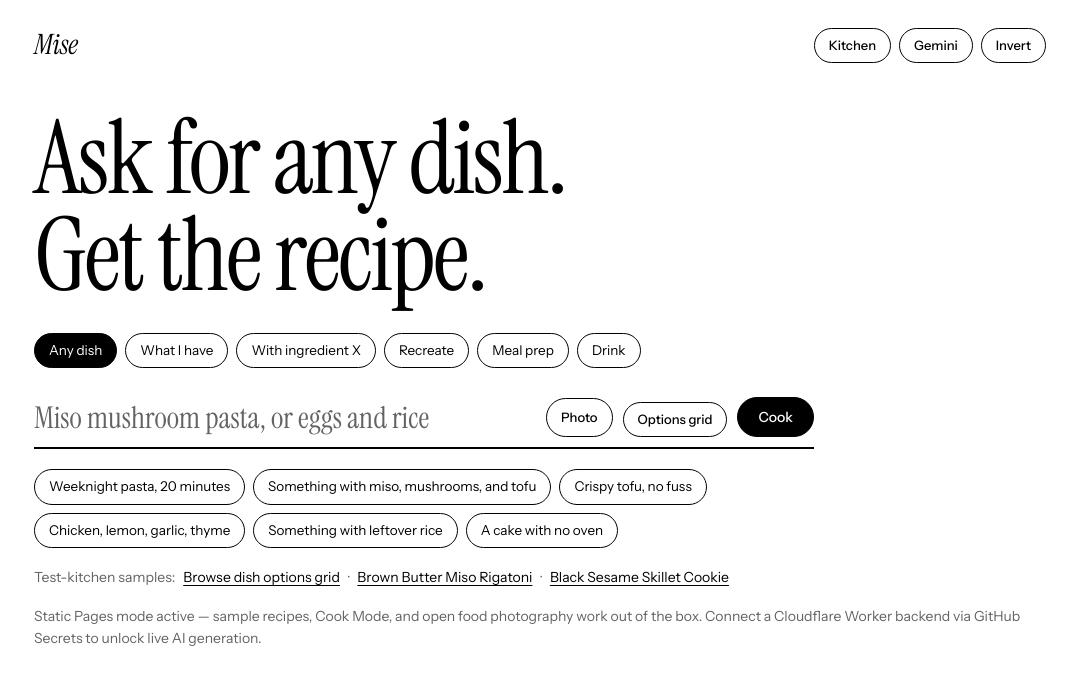
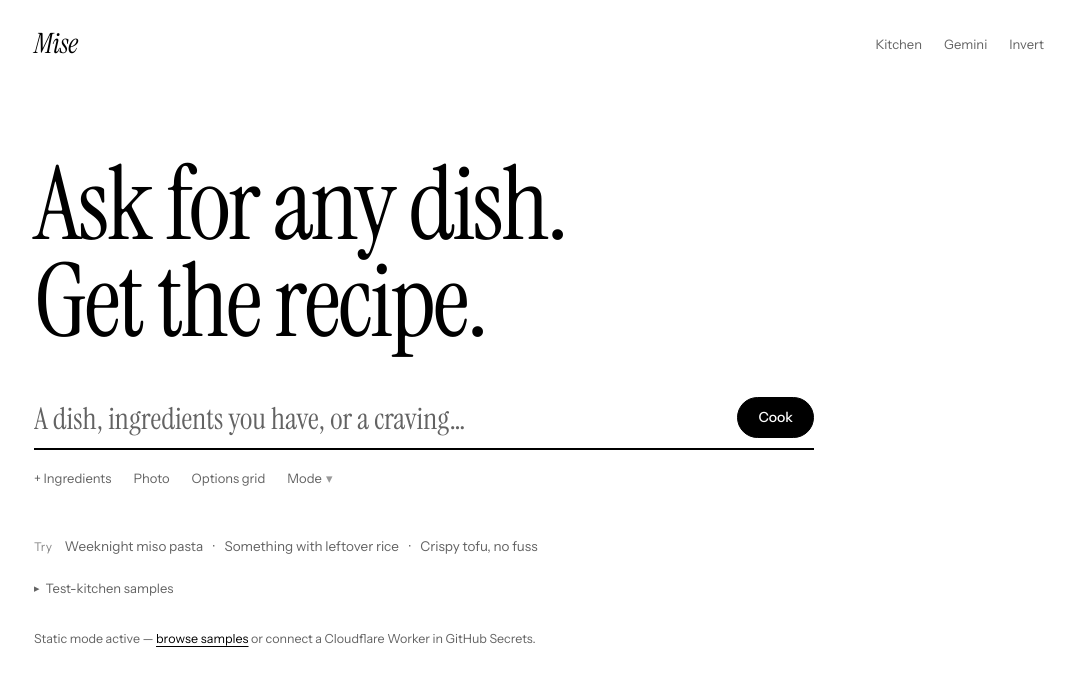
Before and after one commit to Hootsworth/Mise, a website with bundled scripts: page public/index.html in a window 1280 px wide. Shown: the whole page, without its empty margins (100-1177 px from the left). Built offline with nearby package versions, Linux system fonts and the light colour scheme; files whose address does not match are found by name.

Commit message:
Minimize Mise landing page to a calm monochrome editorial layout

```diff
--- a/public/index.html
+++ b/public/index.html
@@ -33,13 +33,16 @@ try {
   <main id="home-view">
     <h1>Ask for any dish.<br>Get the recipe.</h1>
 
-    <div class="mode-row" id="mode-row" role="group" aria-label="Creation mode">
-      <button type="button" class="chip is-active" data-mode="any" aria-pressed="true">Any dish</button>
-      <button type="button" class="chip" data-mode="fridge" aria-pressed="false">What I have</button>
-      <button type="button" class="chip" data-mode="craving" aria-pressed="false">With ingredient X</button>
-      <button type="button" class="chip" data-mode="recreate" aria-pressed="false">Recreate</button>
-      <button type="button" class="chip" data-mode="mealprep" aria-pressed="false">Meal prep</button>
-      <button type="button" class="chip" data-mode="drink" aria-pressed="false">Drink</button>
+    <form class="ask home-ask" id="ask-form" onsubmit="return false">
+      <input id="q" type="text" autocomplete="off" placeholder="A dish, ingredients you have, or a craving…" aria-label="What do you want to cook?">
+      <button class="go" id="cook-submit" type="submit">Cook</button>
+    </form>
+
+    <div class="home-actions" role="group" aria-label="Input options">
+      <button type="button" class="quiet-act" id="ing-toggle-btn" aria-expanded="false">+ Ingredients</button>
+      <label class="quiet-act" for="photo-input" title="Attach fridge or dish photo (or drag & paste)">Photo<input id="photo-input" type="file" accept="image/*" multiple hidden></label>
+      <button type="button" class="quiet-act" id="alt-submit">Options grid</button>
+      <button type="button" class="quiet-act mode-trigger" id="mode-btn" popovertarget="mode-popover">Mode</button>
     </div>
 
     <div class="ing-tags-bar" id="ing-tags-bar" hidden>
@@ -50,27 +53,19 @@ try {
       </div>
     </div>
 
-    <form class="ask home-ask" id="ask-form" onsubmit="return false">
-      <input id="q" type="text" autocomplete="off" placeholder="Miso mushroom pasta, or eggs and rice" aria-label="What do you want to cook?">
-      <label class="photo-btn" for="photo-input" title="Attach fridge or dish photo (or drag & paste)">
-        <span>Photo</span>
-        <input id="photo-input" type="file" accept="image/*" multiple hidden>
-      </label>
-      <button class="tbtn alt-submit" id="alt-submit" type="button">Options grid</button>
-      <button class="go" id="cook-submit" type="submit">Cook</button>
-    </form>
+    <div class="photo-strip" id="photo-strip" hidden></div>
+    <div class="home-prompts" id="sugg" aria-label="Try a prompt"></div>
 
-    <div class="photo-strip" id="photo-strip" hidden></div>
-    <div class="chips" id="sugg"></div>
-
-    <div class="home-samples">
-      <span>Test-kitchen samples:</span>
-      <button type="button" class="link-btn" id="sample-ideas-btn">Browse dish options grid</button>
-      <span aria-hidden="true">·</span>
-      <button type="button" class="link-btn" data-sample="0">Brown Butter Miso Rigatoni</button>
-      <span aria-hidden="true">·</span>
-      <button type="button" class="link-btn" data-sample="1">Black Sesame Skillet Cookie</button>
-    </div>
+    <details class="home-disclosure" id="samples-disclosure">
+      <summary>Test-kitchen samples</summary>
+      <div class="disclosure-body">
+        <button type="button" class="link-btn" id="sample-ideas-btn">Dish options grid</button>
+        <span aria-hidden="true">·</span>
+        <button type="button" class="link-btn" data-sample="0">Brown Butter Miso Rigatoni</button>
+        <span aria-hidden="true">·</span>
+        <button type="button" class="link-btn" data-sample="1">Black Sesame Skillet Cookie</button>
+      </div>
+    </details>
 
     <p class="note" id="ai-note" hidden></p>
     <div id="home-err" class="err" hidden></div>
@@ -104,6 +99,32 @@ try {
   </div>
 </div>
 
+<div id="mode-popover" popover="auto" class="mode-pop" role="radiogroup" aria-label="Cooking mode">
+  <button type="button" class="mode-opt is-active" role="radio" aria-checked="true" data-mode="any">
+    <strong>Any dish</strong>
+    <small>Direct recipe or open prompt</small>
+  </button>
+  <button type="button" class="mode-opt" role="radio" aria-checked="false" data-mode="fridge">
+    <strong>What I have</strong>
+    <small>Cook with ingredients on hand</small>
+  </button>
+  <button type="button" class="mode-opt" role="radio" aria-checked="false" data-mode="craving">
+    <strong>With ingredient X</strong>
+    <small>Build around one key item</small>
+  </button>
+  <button type="button" class="mode-opt" role="radio" aria-checked="false" data-mode="recreate">
+    <strong>Recreate</strong>
+    <small>From description or attached photo</small>
+  </button>
+  <button type="button" class="mode-opt" role="radio" aria-checked="false" data-mode="mealprep">
+    <strong>Meal prep</strong>
+    <small>Batch recipes that reheat well</small>
+  </button>
+  <button type="button" class="mode-opt" role="radio" aria-checked="false" data-mode="drink">
+    <strong>Drink</strong>
+    <small>Cocktails, tonics & infusions</small>
+  </button>
+</div>
 <div id="ing-popover" popover="auto" class="ai-pop" aria-label="Ingredient intelligence"></div>
 <div id="step-popover" popover="auto" class="ai-pop" aria-label="Ask chef about this step"></div>
 
--- a/public/js/app.js
+++ b/public/js/app.js
@@ -37,13 +37,19 @@ const esc = (s) =>
   }[c]));
 
 const SUGG = [
-  "Weeknight pasta, 20 minutes",
-  "Something with miso, mushrooms, and tofu",
-  "Crispy tofu, no fuss",
-  "Chicken, lemon, garlic, thyme",
+  "Weeknight miso pasta",
   "Something with leftover rice",
-  "A cake with no oven"
+  "Crispy tofu, no fuss"
 ];
+
+const MODE_LABELS = {
+  any: "Mode",
+  fridge: "What I have",
+  craving: "Ingredient X",
+  recreate: "Recreate",
+  mealprep: "Meal prep",
+  drink: "Drink"
+};
 
 const TWEAKS = [
   "Make it vegan",
@@ -56,7 +62,7 @@ const TWEAKS = [
 ];
 
 const MODE_PLACEHOLDERS = {
-  any: "Miso mushroom pasta, or eggs and rice",
+  any: "A dish, ingredients you have, or a craving…",
   fridge: "Any extras or cravings? (optional)",
   craving: "Describe the vibe, or add ingredient X above",
   recreate: "Describe a restaurant dish or drop a photo",
@@ -142,6 +148,7 @@ function saveJson(key, val) {
 const state = {
   view: "home", // "home" | "ideas" | "recipe"
   mode: "any",
+  ingDrawerOpen: false,
   libTab: "recent",
   images: [], // attached input photos [{ id, mimeType, dataUrl, name }]
   ingredientTags: [],
@@ -260,7 +267,26 @@ function hidePopovers() {
 
 function syncModeUi() {
   const isExploreMode = state.mode === "fridge" || state.mode === "craving";
-  $("#ing-tags-bar").hidden = !isExploreMode && state.ingredientTags.length === 0;
+  const showTags = state.ingDrawerOpen || isExploreMode || state.ingredientTags.length > 0;
+  $("#ing-tags-bar").hidden = !showTags;
+  const ingBtn = $("#ing-toggle-btn");
+  if (ingBtn) {
+    ingBtn.textContent = state.ingredientTags.length
+      ? `Ingredients (${state.ingredientTags.length})`
+      : "+ Ingredients";
+    ingBtn.classList.toggle("is-active", showTags);
+    ingBtn.setAttribute("aria-expanded", String(showTags));
+  }
+  const modeBtn = $("#mode-btn");
+  if (modeBtn) {
+    modeBtn.textContent = state.mode === "any" ? "Mode" : MODE_LABELS[state.mode] || "Mode";
+    modeBtn.classList.toggle("is-active", state.mode !== "any");
+  }
+  document.querySelectorAll("#mode-popover [data-mode]").forEach((b) => {
+    const active = b.dataset.mode === state.mode;
+    b.classList.toggle("is-active", active);
+    b.setAttribute("aria-checked", String(active));
+  });
   $("#q").placeholder = MODE_PLACEHOLDERS[state.mode] || MODE_PLACEHOLDERS.any;
   $("#cook-submit").textContent = isExploreMode ? "Find ideas" : "Cook";
   $("#alt-submit").textContent = isExploreMode ? "Single recipe" : "Options grid";
@@ -1861,12 +1887,23 @@ function updateAiHeaderBadge() {
   $("#ai-label").textContent = active ? active.label.replace(/^Google |^Anthropic |^Local /, "") : "Provider";
 
   const note = $("#ai-note");
+  const wireSamplesBtn = () => {
+    $("#open-samples-from-note")?.addEventListener("click", () => {
+      const disc = $("#samples-disclosure");
+      if (disc) {
+        disc.open = true;
+        disc.scrollIntoView({ behavior: "smooth", block: "nearest" });
+      }
+    });
+  };
   if (state.health?.staticOnly) {
     note.hidden = false;
-    note.innerHTML = `Static Pages mode active — sample recipes, Cook Mode, and open food photography work out of the box. Connect a Cloudflare Worker backend via GitHub Secrets to unlock live AI generation.`;
+    note.innerHTML = `Static mode active — <button type="button" class="link-btn" id="open-samples-from-note">browse samples</button> or connect a Cloudflare Worker in GitHub Secrets.`;
+    wireSamplesBtn();
   } else if (state.health && !hasAnyConfiguredProvider()) {
     note.hidden = false;
-    note.innerHTML = `No server AI keys configured yet (add them as GitHub Secrets or <code>.env</code>). <button type="button" class="link-btn" id="open-ai-from-note">View providers</button> or explore the samples above.`;
+    note.innerHTML = `No AI key configured — <button type="button" class="link-btn" id="open-samples-from-note">browse samples</button> or <button type="button" class="link-btn" id="open-ai-from-note">choose provider</button>.`;
+    wireSamplesBtn();
     $("#open-ai-from-note")?.addEventListener("click", openAiDialog);
   } else {
     note.hidden = true;
@@ -2130,7 +2167,11 @@ async function init() {
     renderTimerBar(timers);
   });
 
-  $("#sugg").innerHTML = SUGG.map((s) => `<button type="button" class="chip">${esc(s)}</button>`).join("");
+  $("#sugg").innerHTML =
+    `<span class="prompts-label">Try</span>` +
+    SUGG.map((s) => `<button type="button" class="prompt-link">${esc(s)}</button>`).join(
+      `<span aria-hidden="true">·</span>`
+    );
   $("#tweaks").innerHTML = TWEAKS.map((s) => `<button type="button" class="chip">${esc(s)}</button>`).join("");
 
   $("#home-btn").addEventListener("click", () => {
@@ -2142,15 +2183,29 @@ async function init() {
   $("#ai-btn").addEventListener("click", openAiDialog);
   $("#kitchen-btn").addEventListener("click", openKitchenDialog);
 
-  $("#mode-row").addEventListener("click", (e) => {
+  $("#ing-toggle-btn").addEventListener("click", () => {
+    state.ingDrawerOpen = !state.ingDrawerOpen;
+    syncModeUi();
+    if (state.ingDrawerOpen) {
+      $("#ing-tag-input")?.focus();
+    }
+  });
+
+  $("#mode-popover").addEventListener("click", (e) => {
     const btn = e.target.closest("[data-mode]");
     if (!btn) return;
     state.mode = btn.dataset.mode;
-    document.querySelectorAll("#mode-row [data-mode]").forEach((b) => {
-      b.classList.toggle("is-active", b === btn);
-      b.setAttribute("aria-pressed", String(b === btn));
-    });
+    const isExplore = state.mode === "fridge" || state.mode === "craving";
+    state.ingDrawerOpen = isExplore;
     syncModeUi();
+    try {
+      $("#mode-popover").hidePopover();
+    } catch {
+      // Ignore
+    }
+    if (isExplore) {
+      $("#ing-tag-input")?.focus();
+    }
   });
 
   $("#ing-tag-input").addEventListener("keydown", (e) => {
@@ -2196,7 +2251,7 @@ async function init() {
   });
 
   $("#sugg").addEventListener("click", (e) => {
-    const chip = e.target.closest(".chip");
+    const chip = e.target.closest(".prompt-link");
     if (!chip) return;
     $("#q").value = chip.textContent;
     handleHomeSubmit({ forceMode: "auto" });
--- a/public/js/overlays.js
+++ b/public/js/overlays.js
@@ -1,3 +1,7 @@
+if (typeof HTMLElement !== "undefined" && !Object.hasOwn(HTMLElement.prototype, "popover")) {
+  import("https://unpkg.com/@oddbird/popover-polyfill@latest/dist/popover.min.js").catch(() => {});
+}
+
 let supportsDisplayTransition;
 
 function canTransitionDisplay() {
--- a/public/styles.css
+++ b/public/styles.css
@@ -128,7 +128,22 @@ summary:focus-visible {
   display: flex;
   align-items: center;
   flex-wrap: wrap;
-  gap: 8px;
+  gap: 18px;
+}
+
+.head-nav .tbtn {
+  border: 0;
+  border-radius: 0;
+  padding: 6px 2px;
+  background: none;
+  color: var(--mut);
+  font-weight: 400;
+}
+
+.head-nav .tbtn:hover,
+.head-nav .tbtn.is-active {
+  background: none;
+  color: var(--fg);
 }
 
 .tbtn {
@@ -165,6 +180,10 @@ summary:focus-visible {
 }
 
 /* Home View */
+#home-view {
+  padding-top: clamp(20px, 6vh, 72px);
+}
+
 #home-view.is-drag .home-ask {
   background: var(--tint);
 }
@@ -172,14 +191,53 @@ summary:focus-visible {
 h1 {
   font: 400 clamp(44px, 8.6vw, 102px)/0.95 "Instrument Serif", Georgia, serif;
   letter-spacing: -0.025em;
-  margin: 0 0 28px;
-}
-
-.mode-row {
-  display: flex;
-  flex-wrap: wrap;
-  gap: 8px;
-  margin-bottom: 20px;
+  margin: 0 0 38px;
+}
+
+.home-ask {
+  max-width: 720px;
+  border-bottom: 1.5px solid var(--line);
+}
+
+.home-actions {
+  max-width: 720px;
+  margin-top: 14px;
+  display: flex;
+  flex-wrap: wrap;
+  align-items: center;
+  gap: 6px 22px;
+}
+
+.quiet-act {
+  display: inline-flex;
+  align-items: center;
+  gap: 4px;
+  background: none;
+  border: 0;
+  padding: 4px 0;
+  font-size: 13px;
+  color: var(--mut);
+  cursor: pointer;
+  white-space: nowrap;
+  transition: color 0.14s ease;
+}
+
+.quiet-act:hover {
+  color: var(--fg);
+}
+
+.quiet-act.is-active {
+  color: var(--fg);
+  font-weight: 500;
+}
+
+.mode-trigger {
+  anchor-name: --mise-mode-anchor;
+}
+
+.mode-trigger::after {
+  content: " ▾";
+  opacity: 0.65;
 }
 
 .ask {
@@ -319,10 +377,77 @@ h1 {
   color: var(--bg);
 }
 
-.home-samples {
-  margin-top: 18px;
-  font-size: 14px;
-  color: var(--mut);
+.home-prompts {
+  max-width: 720px;
+  margin-top: 42px;
+  display: flex;
+  flex-wrap: wrap;
+  align-items: baseline;
+  gap: 6px 10px;
+  font-size: 13.5px;
+  color: var(--mut);
+}
+
+.prompts-label {
+  font-size: 12px;
+  letter-spacing: 0.04em;
+  opacity: 0.75;
+  margin-right: 2px;
+}
+
+.prompt-link {
+  background: none;
+  border: 0;
+  padding: 2px 0;
+  color: var(--mut);
+  cursor: pointer;
+  font-size: inherit;
+  transition: color 0.14s ease;
+}
+
+.prompt-link:hover {
+  color: var(--fg);
+  text-decoration: underline;
+  text-underline-offset: 3px;
+}
+
+.home-disclosure {
+  max-width: 720px;
+  margin-top: 14px;
+  font-size: 13px;
+  color: var(--mut);
+}
+
+.home-disclosure summary {
+  cursor: pointer;
+  list-style: none;
+  display: inline-flex;
+  align-items: center;
+  gap: 6px;
+  padding: 4px 0;
+  transition: color 0.14s ease;
+}
+
+.home-disclosure summary::-webkit-details-marker {
+  display: none;
+}
+
+.home-disclosure summary::before {
+  content: "▸";
+  font-size: 11px;
+  transition: transform 0.15s ease;
+}
+
+.home-disclosure[open] summary::before {
+  transform: rotate(90deg);
+}
+
+.home-disclosure summary:hover {
+  color: var(--fg);
+}
+
+.disclosure-body {
+  margin-top: 10px;
   display: flex;
   flex-wrap: wrap;
   gap: 8px;
@@ -341,9 +466,10 @@ h1 {
 }
 
 .note {
-  color: var(--mut);
-  font-size: 14px;
-  margin-top: 16px;
+  max-width: 720px;
+  color: var(--mut);
+  font-size: 12.5px;
+  margin-top: 26px;
 }
 
 .err {
@@ -1133,6 +1259,76 @@ ol.steps {
 .dock .go {
   margin-bottom: 6px;
   padding: 6px 16px;
+}
+
+/* Mode Picker Popover */
+[popover]:is(:popover-open, .\:popover-open) {
+  display: block;
+}
+
+.mode-pop {
+  width: min(260px, calc(100vw - 24px));
+  padding: 6px;
+  background: var(--bg);
+  color: var(--fg);
+  border: 1px solid var(--line);
+  box-shadow: 0 14px 40px rgb(0 0 0 / 0.25);
+}
+
+@supports (position-area: block-end) {
+  .mode-pop {
+    position-anchor: --mise-mode-anchor;
+    inset: auto;
+    margin: 8px 0 0;
+    position-area: block-end span-inline-end;
+    position-try-fallbacks: flip-block, flip-inline;
+  }
+}
+
+@supports not (position-area: block-end) {
+  .mode-pop {
+    position: fixed;
+    inset: auto 12px 24px 12px;
+    margin: 0 auto;
+  }
+}
+
+.mode-opt {
+  width: 100%;
+  display: flex;
+  flex-direction: column;
+  align-items: flex-start;
+  gap: 2px;
+  text-align: left;
+  background: none;
+  border: 0;
+  padding: 8px 10px;
+  cursor: pointer;
+  transition: background-color 0.12s ease, color 0.12s ease;
+}
+
+.mode-opt strong {
+  font-size: 13.5px;
+  font-weight: 500;
+}
+
+.mode-opt small {
+  font-size: 12px;
+  color: var(--mut);
+}
+
+.mode-opt:hover {
+  background: var(--tint);
+}
+
+.mode-opt.is-active {
+  background: var(--fg);
+  color: var(--bg);
+}
+
+.mode-opt.is-active small {
+  color: var(--bg);
+  opacity: 0.78;
 }
 
 /* Anchored Popovers */
@@ -1747,8 +1943,8 @@ dialog[open]:not([data-closing])::backdrop {
 
 /* Ingredient Tag Entry Bar */
 .ing-tags-bar {
-  max-width: 780px;
-  margin-bottom: 14px;
+  max-width: 720px;
+  margin: 16px 0 0;
   padding: 12px 14px;
   border: 1px solid var(--soft);
   background: var(--tint);
```
